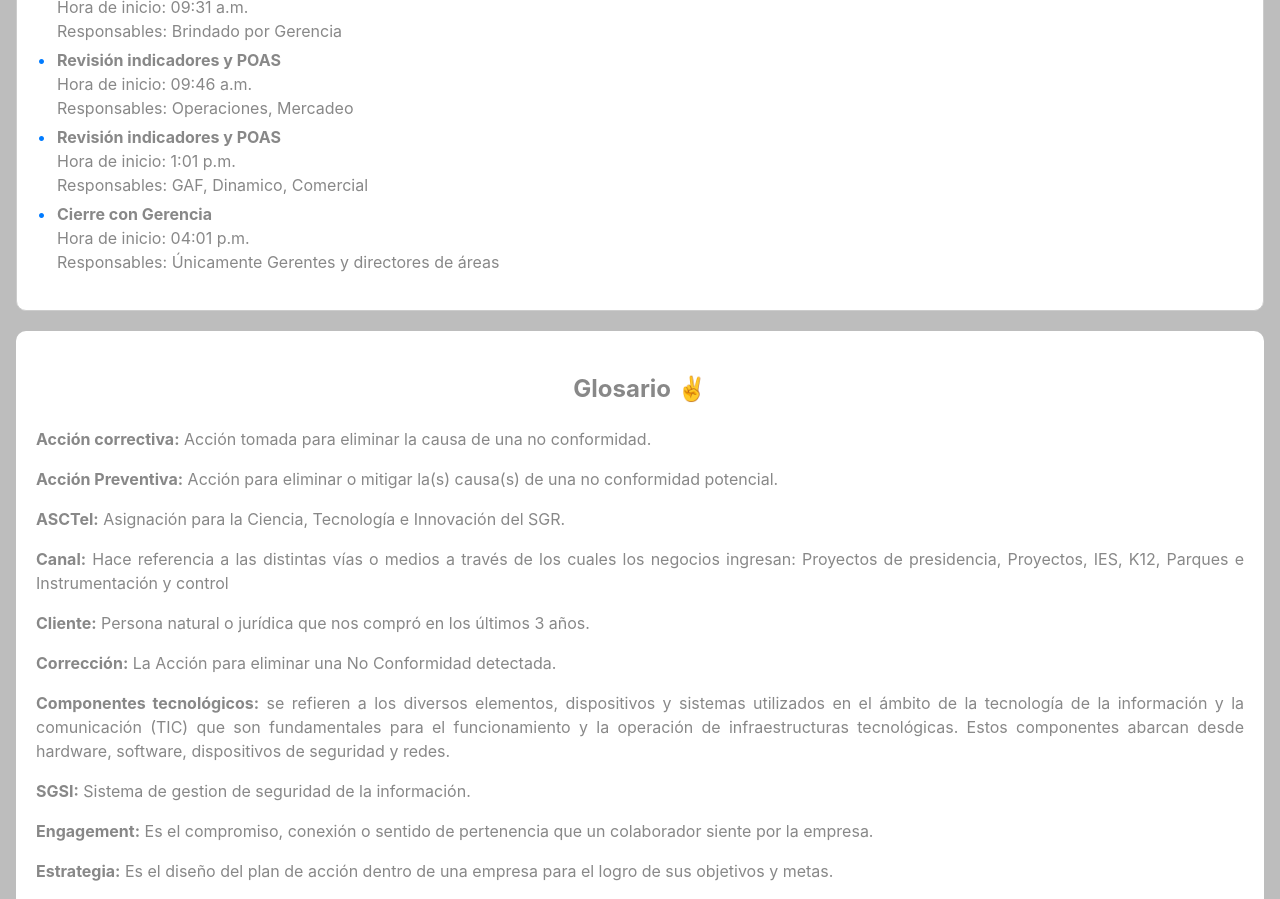
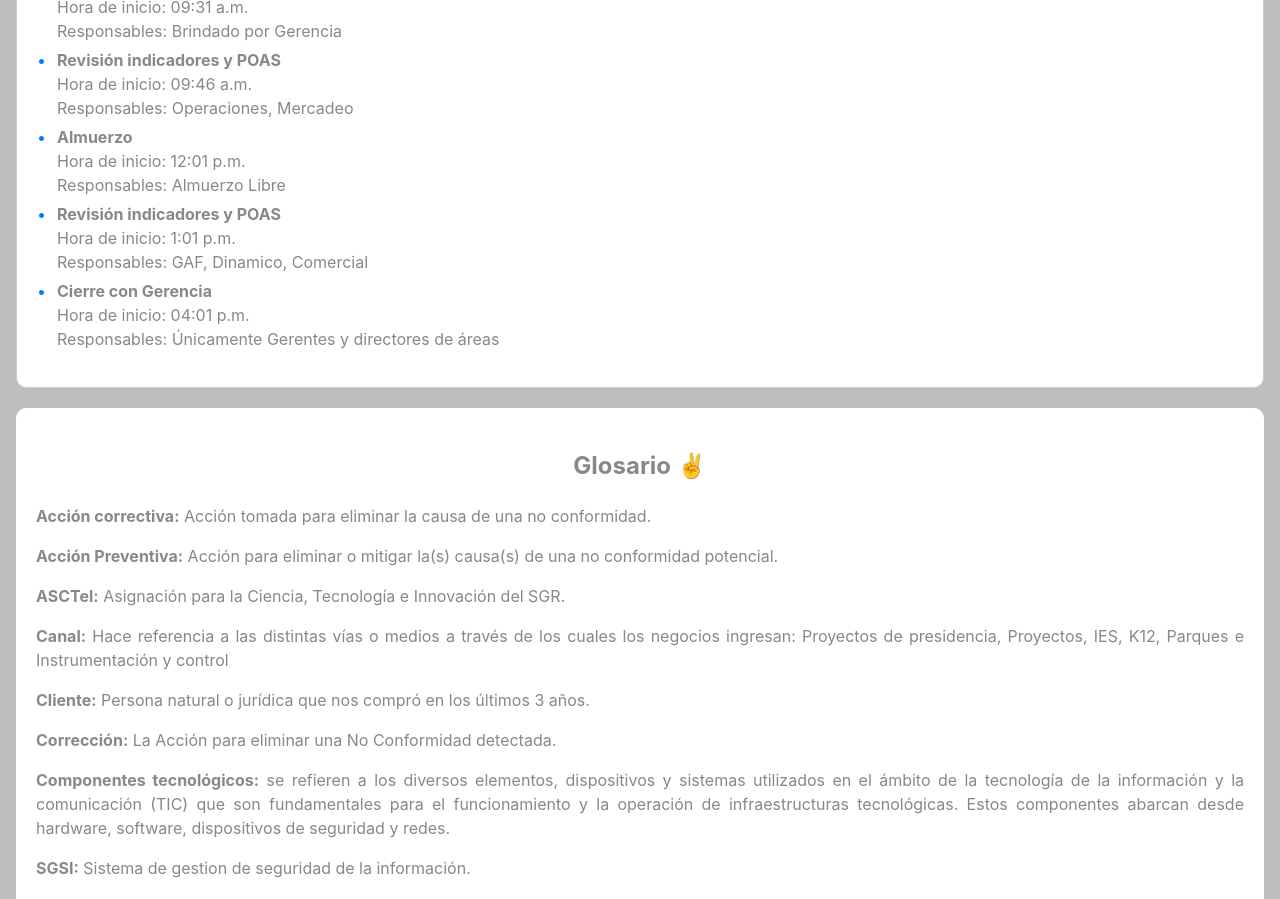
Before and after one commit to milaca1991/comite, a React (Vite) app: page / in a window 1280 px wide. Shown: the part 1780-2679 px from the top of the page. Built offline with nearby package versions, Linux system fonts and the light colour scheme.

Commit message:
Update orden.jsx
se incluye almuerzo

```diff
--- a/src/components/orden.jsx
+++ b/src/components/orden.jsx
@@ -78,6 +78,13 @@ const OrdenDelDia = () => {
           responsable: 'Operaciones, Mercadeo'
         },
 
+              {
+          titulo: 'Almuerzo',
+          horaInicio: '12:01 p.m.',
+          horaFinal: '01:00 p.m.',
+          responsable: 'Almuerzo Libre'
+        },
+
    {
           titulo: 'Revisión indicadores y POAS',
           horaInicio: '1:01 p.m.',
```
